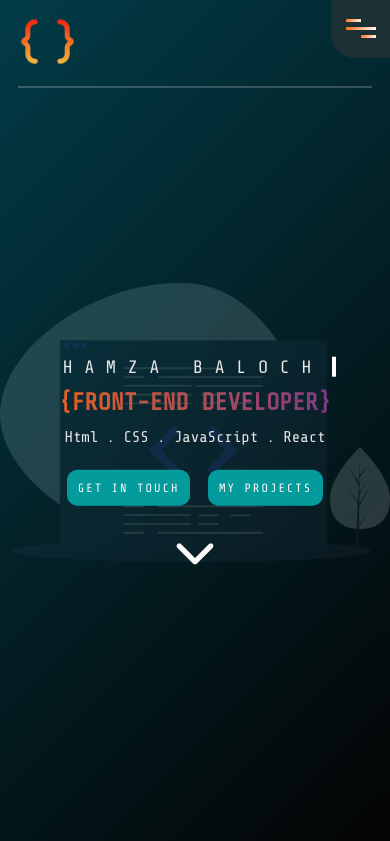
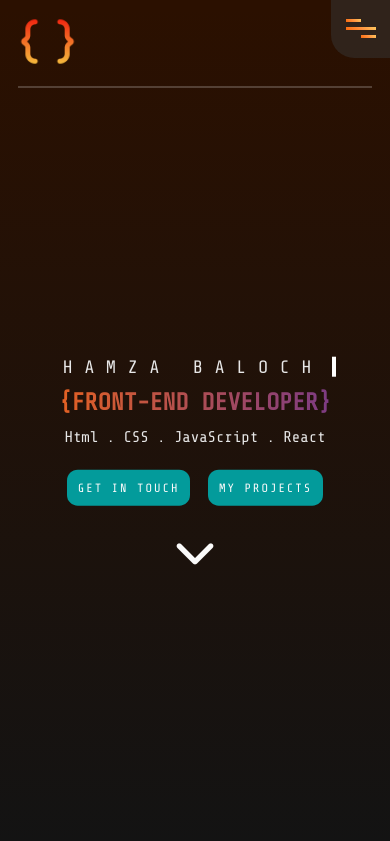
Before and after one commit to Hamzabaloch08/portfolio, a plain HTML site: page index.html in a window 390 px wide. Shown: the top 841 px of the page. Drawn offline with nearby package versions, Linux system fonts and the light colour scheme.

Commit message:
Updated gradient for the hamburger menu and Made minor updates to the homepage

```diff
--- a/style.css
+++ b/style.css
@@ -87,21 +87,13 @@ nav {
   width: 15px;
   height: 3px;
   margin: 5px 0;
-  background: linear-gradient(
-    135deg,
-    rgba(249, 105, 14, 1) 0%,
-    rgb(255, 255, 255) 100%
-  );
+  background: linear-gradient(45deg, rgba(249, 105, 14, 1) 0%, rgba(255, 145, 61, 1) 50%, rgba(255, 199, 95, 1) 100%);
 }
 
 .line2 {
   width: 30px;
   height: 3px;
-  background: linear-gradient(
-    135deg,
-    rgba(249, 105, 14, 1) 0%,
-    rgb(255, 255, 255) 100%
-  );
+  background: linear-gradient(45deg, rgba(249, 105, 14, 1) 0%, rgba(255, 145, 61, 1) 50%, rgba(255, 199, 95, 1) 100%);
 }
 
 .line3 {
@@ -109,11 +101,7 @@ nav {
   height: 3px;
   margin: 5px 0;
   margin-left: 15px;
-  background: linear-gradient(
-    135deg,
-    rgba(249, 105, 14, 1) 0%,
-    rgb(255, 255, 255) 100%
-  );
+  background: linear-gradient(45deg, rgba(249, 105, 14, 1) 0%, rgba(255, 145, 61, 1) 50%, rgba(255, 199, 95, 1) 100%);
 }
 
 .burger-menu-icon {
@@ -204,14 +192,7 @@ nav {
 .landing-page {
   width: 100%;
   height: 100vh;
-  background: linear-gradient(
-      135deg,
-      rgba(0, 64, 77, 0.9) 0%,
-      rgba(0, 0, 0, 0.8) 100%
-    ),
-    url("images/landing-page.png") center no-repeat;
-  background-size: contain;
-  position: relative;
+background:linear-gradient(rgb(43, 16, 0)1%,#131313);
 }
 
 .main-message {
@@ -546,7 +527,6 @@ footer a {
     flex-direction: column;
     align-items: flex-start;
     padding: 2rem;
-    box-shadow: 0 20px 30px 0 rgba(212, 255, 255, 0.15);
   }
   .project-img {
     width: 20rem;
```
